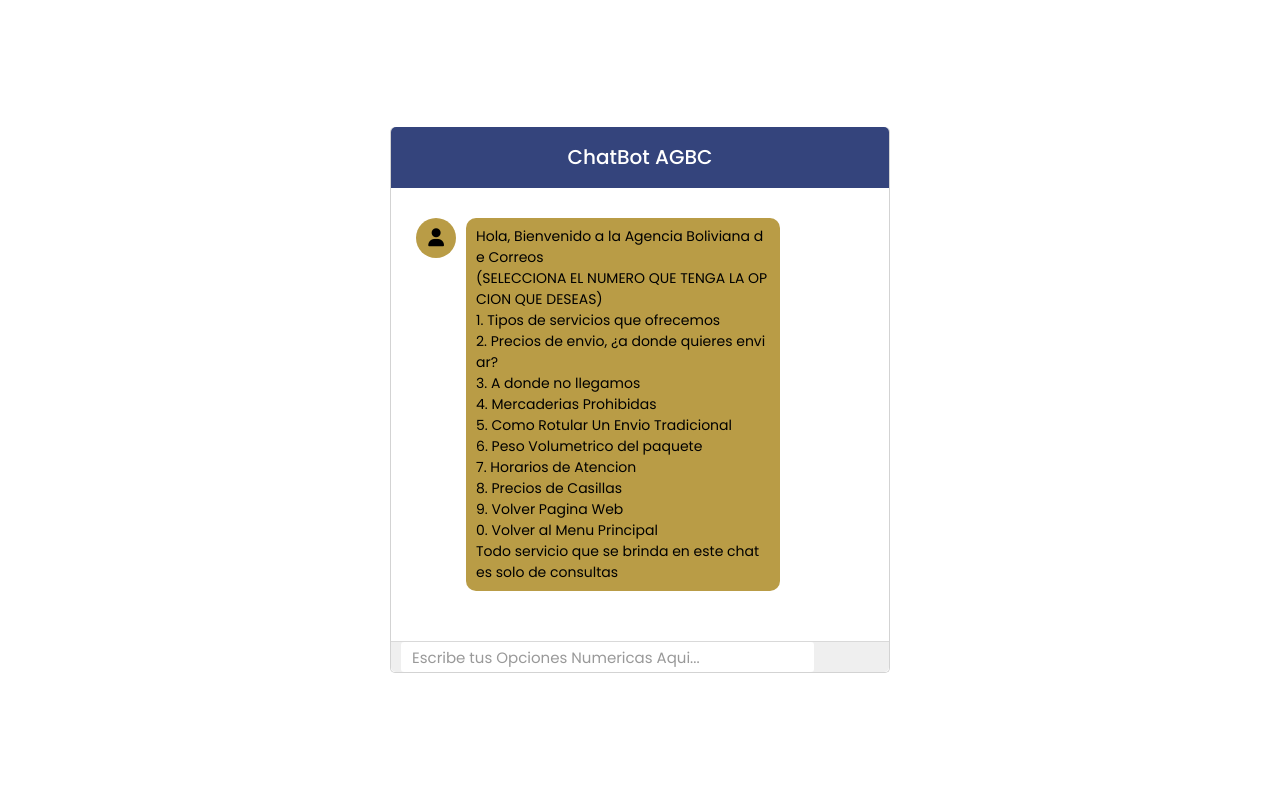
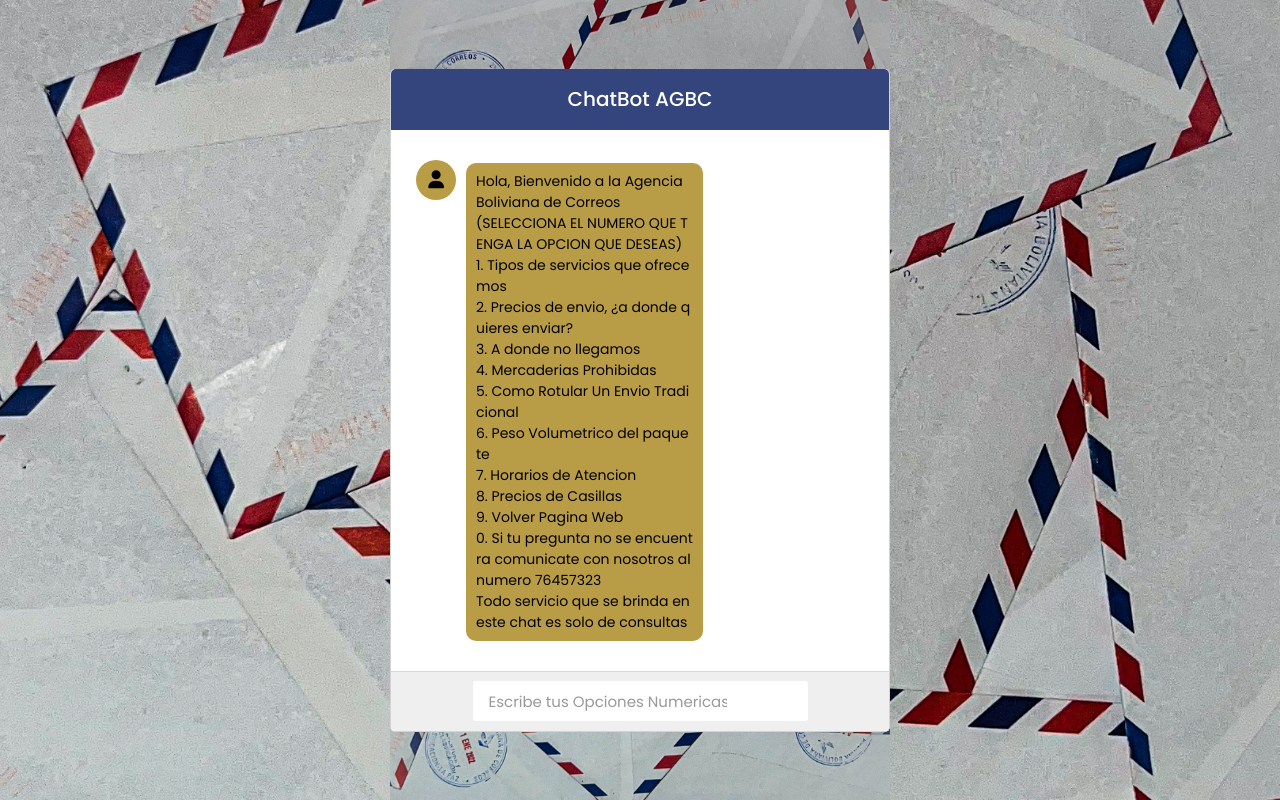
Before and after one commit to MarialeQuintanilla/Hermes, a PHP site: page / in a window 1280 px wide. Run offline with PHP 8.4, Linux system fonts and the light colour scheme; some libraries are stand-ins or nearby versions.

Commit message:
Cambios 2
26/06/23 18:50

```diff
--- a/index.php
+++ b/index.php
@@ -11,6 +11,13 @@
 </head>
 
 <body>
+<style>
+    background-image: url("1.jpg");
+    background-size: cover;
+    background-position: center;
+    /* Ajusta otras propiedades según tus necesidades */
+
+</style>
     <div class="wrapper">
         <!-- <img src="img/agbc4.png" alt="Logo AGBC" class="logo"> -->
         <div class="title">ChatBot AGBC</div>
@@ -30,9 +37,9 @@
                         5. Como Rotular Un Envio Tradicional<br>
                         6. Peso Volumetrico del paquete<br>
                         7. Horarios de Atencion<br>
-                         8. Precios de Casillas<br>
+                        8. Precios de Casillas<br>
                         9. Volver Pagina Web<br>
-                        0. Volver al Menu Principal<br>
+                        0. Si tu pregunta no se encuentra comunicate con nosotros al numero 76457323<br>
                         Todo servicio que se brinda en este chat es solo de consultas<br>
                     </p>
                 </div>
--- a/message.php
+++ b/message.php
@@ -1,12 +1,12 @@
 <?php
 // conectando a la base de datos
-$conn = mysqli_connect("localhost", "root", "", "kosmos") or die("Database Error");
+$conn = mysqli_connect("localhost", "root", "", "chatbot") or die("Database Error");
 
 // obteniendo el mensaje del usuario a través de ajax
 $getMesg = mysqli_real_escape_string($conn, $_POST['text']);
 
 //comprobando la consulta del usuario a la consulta de la base de datos
-$check_data = "SELECT replies FROM snvi2f_chatbot WHERE queries LIKE '%$getMesg%'";
+$check_data = "SELECT replies FROM chatbot WHERE queries LIKE '%$getMesg%'";
 $run_query = mysqli_query($conn, $check_data) or die("Error");
 
 // si la consulta del usuario coincide con la consulta de la base de datos, mostraremos la respuesta; de lo contrario, irá a otra declaración
--- a/style.css
+++ b/style.css
@@ -1,35 +1,52 @@
 @import url('https://fonts.googleapis.com/css2?family=Poppins:wght@200;300;400;500;600;700&display=swap');
-* {
+*{
     margin: 0;
     padding: 0;
     box-sizing: border-box;
     font-family: 'Poppins', sans-serif;
 }
 
-html, body {
+html,body{
+    background-image: url('1.jpg');
+    background-size: cover;
+    background-repeat: no-repeat;
+    background-position: center center;
     display: grid;
     height: 100%;
     place-items: center;
 }
 
-::selection {
+::selection{
     color: #fff;
     background: #34447C;
 }
 
-.wrapper {
-  width: 90vw;
-  max-width: 500px;
+::-webkit-scrollbar{
+    width: 3px;
+    border-radius: 25px;
+}
+::-webkit-scrollbar-track{
+    background: #f1f1f1;
+}
+::-webkit-scrollbar-thumb{
+    background: #ddd;
+}
+::-webkit-scrollbar-thumb:hover{
+    background: #ccc;
+}
+
+.wrapper{
+    width: 500px;
     background: #fff;
     border-radius: 5px;
     border: 1px solid lightgrey;
-  border-top: 0;
+    border-top: 0px;
     display: flex;
     flex-direction: column;
 }
-
-.wrapper .title {
+.wrapper .title{
     background: #34447C;
+    /* image: url('img/agbc4.png') center/cover no-repeat #34447C; */
     color: #fff;
     font-size: 20px;
     font-weight: 500;
@@ -38,100 +55,87 @@
     border-bottom: 1px solid #34447C;
     border-radius: 5px 5px 0 0;
 }
-
-.wrapper .form {
+.wrapper .form{
     flex: 1;
     padding: 30px 25px;
     overflow-y: auto;
 }
-
-.wrapper .form .bot-inbox {
+.wrapper .form .inbox{
+    width: 100%;
     display: flex;
-  align-items: flex-start;
-  margin-bottom: 20px;
+    align-items: baseline;
 }
-.wrapper .form .user-inbox {
-  display: flex;
-  align-items: flex-start;
+.wrapper .form .user-inbox{
     justify-content: flex-end;
-  margin-bottom: 20px;
+        margin-top: 20px;
 }
 
-
-.wrapper .form .icon {
+.wrapper .form .inbox .icon{
     height: 40px;
     width: 40px;
-  color: #000;
+    color: #000000;
     text-align: center;
     line-height: 40px;
     border-radius: 50%;
     font-size: 18px;
     background: #B99C46;
 }
-
-.wrapper .form .msg-header {
-  max-width: 70%;
+.wrapper .form .inbox .msg-header{
+    max-width: 53%;
     margin-left: 10px;
 }
-
-.form .msg-header p {
-  color: #000;
+.form .inbox .msg-header p{
+    color: #000000;
     background: #B99C46;
     border-radius: 10px;
     padding: 8px 10px;
     font-size: 14px;
     word-break: break-all;
 }
-
-.form .user-inbox .msg-header p {
+.form .user-inbox .msg-header p{
     color: #fff;
     background: #34447C;
 }
-
-.wrapper .typing-field {
+.wrapper .typing-field{
     display: flex;
+    height: 60px;
     width: 100%;
     align-items: center;
-  justify-content: space-between;
+    justify-content: space-evenly;
     background: #efefef;
     border-top: 1px solid #d9d9d9;
     border-radius: 0 0 5px 5px;
-  padding: 0 10px;
-  box-sizing: border-box;
 }
-
-.wrapper .typing-field .input-data {
-  flex: 1;
-  display: flex;
-  align-items: center;
+.wrapper .typing-field .input-data{
+    height: 40px;
+    width: 335px;
+    position: relative;
 }
-
-.wrapper .typing-field .input-data input {
-  height: 30px;
-  flex: 1;
+.wrapper .typing-field .input-data input{
+    height: 100%;
+    width: 100%;
     outline: none;
     border: 1px solid transparent;
-  padding: 0 10px;
+    padding: 0 80px 0 15px;
     border-radius: 3px;
     font-size: 15px;
     background: #fff;
     transition: all 0.3s ease;
 }
-
-.typing-field .input-data input:focus {
-  border-color: rgba(0, 123, 255, 0.8);
+.typing-field .input-data input:focus{
+    border-color: rgba(0,123,255,0.8);
 }
-
-.input-data input::placeholder {
-  color: #999;
+.input-data input::placeholder{
+    color: #999999;
     transition: all 0.3s ease;
 }
-
-.input-data input:focus::placeholder {
+.input-data input:focus::placeholder{
     color: #bfbfbf;
 }
-
-.wrapper .typing-field .input-data button {
+.wrapper .typing-field .input-data button{
+    position: absolute;
+    right: 5px;
+    top: 50%;
     height: 30px;
     width: 65px;
     color: #fff;
@@ -143,14 +147,13 @@
     border-radius: 3px;
     background: #34447C;
     border: 1px solid #B99C46;
+    transform: translateY(-50%);
     transition: all 0.3s ease;
 }
-
-.wrapper .typing-field .input-data input:valid ~ button {
+.wrapper .typing-field .input-data input:valid ~ button{
     opacity: 1;
     pointer-events: auto;
 }
-
-.typing-field .input-data button:hover {
+.typing-field .input-data button:hover{
     background: #34447C;
 }
```
Also changed, not shown: chatbot.sql (+11 -56 lines), 1.jpg (added). Lines whose indentation alone changed are shown as unchanged.
